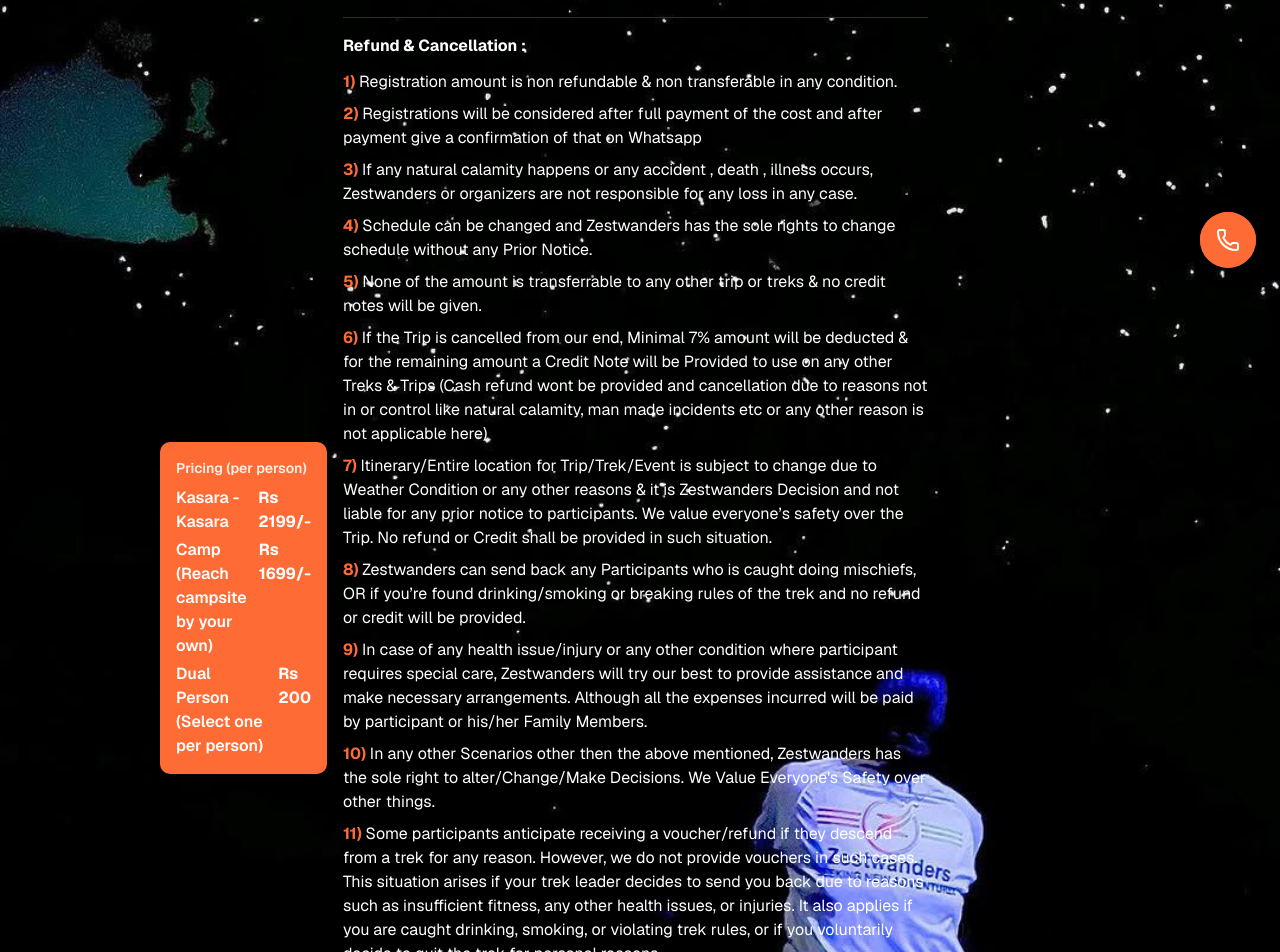
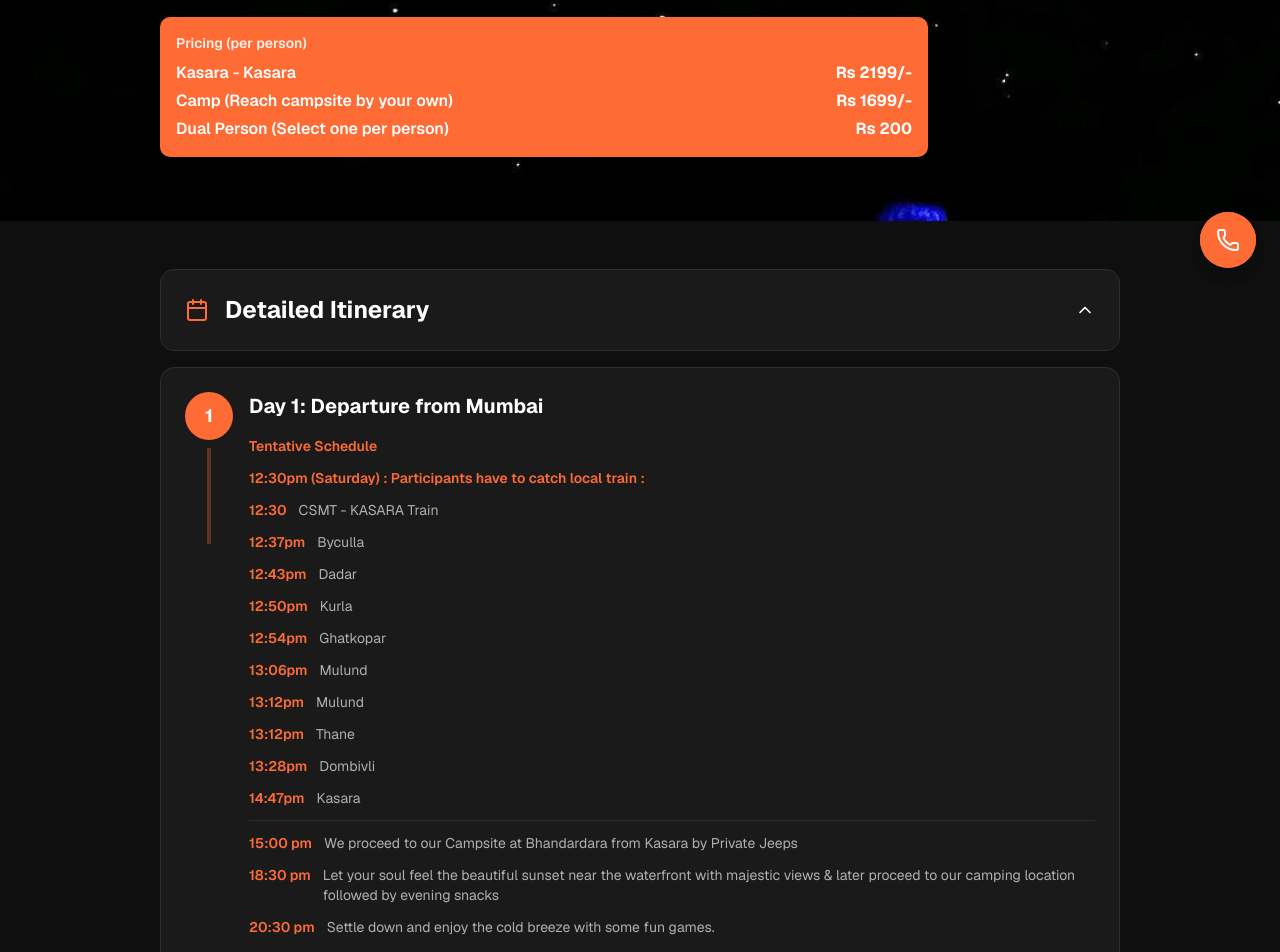
Before and after one commit to patel-mahek/Travel_ZestWanders, a Next.js app: page /trek/fireflies-bhandardara in a window 1280 px wide. Shown: the part 508-1460 px from the top of the page. Built offline with nearby package versions, Linux system fonts and the light colour scheme.

Commit message:
proper place me dala refund

```diff
--- a/app/trek/fireflies-bhandardara/page.tsx
+++ b/app/trek/fireflies-bhandardara/page.tsx
@@ -86,64 +86,7 @@ export default function TrekDetailsPage() {
                   </div>
                 </div>
               </div>
-              <div className="pt-4 border-t border-border">
-                <h4 className="text-base font-bold text-foreground mb-3">Refund & Cancellation :</h4>
-                <div className="space-y-2">
-                  <div>
-                    <span className="text-accent font-bold">1) </span>
-                    <span>Registration amount is non refundable & non transferable in any condition.</span>
-                  </div>
-                  <div>
-                    <span className="text-accent font-bold">2) </span>
-                    <span>Registrations will be considered after full payment of the cost and after payment give a confirmation of that on Whatsapp</span>
-                  </div>
-                  <div>
-                    <span className="text-accent font-bold">3) </span>
-                    <span>If any natural calamity happens or any accident , death , illness occurs, Zestwanders or organizers are not responsible for any loss in any case.</span>
-                  </div>
-                  <div>
-                    <span className="text-accent font-bold">4) </span>
-                    <span>Schedule can be changed and Zestwanders has the sole rights to change schedule without any Prior Notice.  </span>
-                  </div>
-                  <div>
-                    <span className="text-accent font-bold">5) </span>
-                    <span>None of the amount is transferrable to any other trip or treks & no credit notes will be given.</span>
-                  </div>
-                  <div>
-                    <span className="text-accent font-bold">6) </span>
-                    <span>If the Trip is cancelled from our end, Minimal 7% amount will be deducted & for the remaining amount a Credit Note will be Provided to use on any other Treks & Trips (Cash refund wont be provided and cancellation due to reasons not in or control like natural calamity, man made incidents etc or any other reason is not applicable here)</span>
-                  </div>
-                  <div>
-                    <span className="text-accent font-bold">7) </span>
-                    <span>Itinerary/Entire location for Trip/Trek/Event is subject to change due to Weather Condition or any other reasons & it is Zestwanders Decision and not liable for any prior notice to participants. We value everyone’s safety over the Trip. No refund or Credit shall be provided in such situation.  </span>
-                  </div>
-                  <div>
-                    <span className="text-accent font-bold">8) </span>
-                    <span>Zestwanders can send back any Participants who is caught doing mischiefs,  OR if you’re found drinking/smoking or breaking rules of the trek and no refund or credit will be provided.</span>
-                  </div>
-                  <div>
-                    <span className="text-accent font-bold">9) </span>
-                    <span>In case of any health issue/injury or any other condition where participant requires special care, Zestwanders will try our best to provide assistance and make necessary arrangements. Although all the expenses incurred will be paid by participant or his/her Family Members.</span>
-                  </div>
-                  <div>
-                    <span className="text-accent font-bold">10) </span>
-                    <span>In any other Scenarios other then the above mentioned, Zestwanders has the sole right to alter/Change/Make Decisions. We Value Everyone's Safety over other things.</span>
-                  </div>
-                  <div>
-                    <span className="text-accent font-bold">11) </span>
-                    <span>Some participants anticipate receiving a voucher/refund if they descend from a trek for any reason. However, we do not provide vouchers in such cases.
-This situation arises if your trek leader decides to send you back due to reasons such as insufficient fitness, any other health issues, or injuries. It also applies if you are caught drinking, smoking, or violating trek rules, or if you voluntarily decide to quit the trek for personal reasons.</span>
-                  </div>
-                  <div>
-                    <span className="text-accent font-bold">12) </span>
-                    <span>If your entire group is compelled to terminate the trek/event after starting the trip for reasons such as sudden bad weather, trail interruptions, government restrictions, or unforeseen circumstances. Please note that no voucher/refund will be provided in this scenario.</span>
-                  </div>
-                  <div>
-                    <span className="text-accent font-bold">13) </span>
-                    <span>The company vehicle will only be responsible for travel from starting point to the locations and back. Any travel beyond that will be chargeable if we are managing it for you all or if there is any unavoidable circumstances like natural calamity, road block, strike or any other reason. Any additional cost in such situations will be beared by participants.</span>
-                  </div>
-                </div>
-              </div>
+
               {/* Status card removed per request */}
             </div>
           </div>
```
